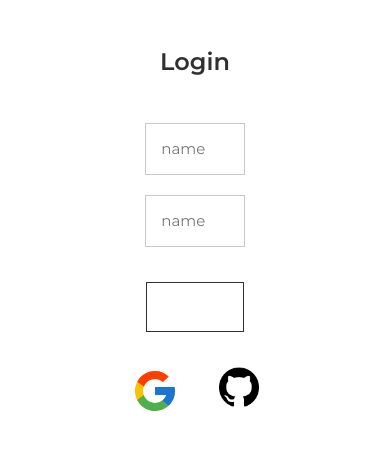
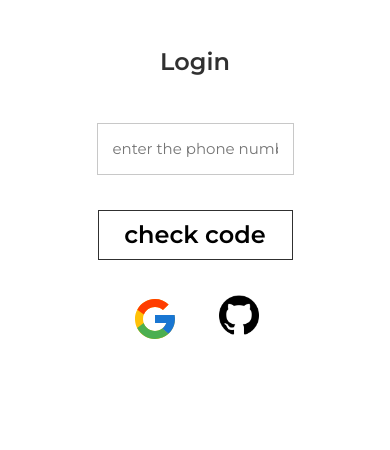
Before and after one commit to enkhjinss/grocery-store-reactjs-admin, a React (Create React App) app: page / in a window 390 px wide. Shown: the top 450 px of the page. Built offline with nearby package versions, Linux system fonts and the light colour scheme.

Commit message:
phone number authentication

```diff
--- a/package.json
+++ b/package.json
@@ -3,9 +3,6 @@
     "version": "0.1.0",
     "private": true,
     "dependencies": {
-    "@testing-library/jest-dom": "^5.16.4",
-    "@testing-library/react": "^12.1.4",
-    "@testing-library/user-event": "^13.5.0",
         "axios": "^0.26.1",
         "bootstrap": "^5.1.3",
         "express": "^4.17.3",
--- a/src/components/Button.js
+++ b/src/components/Button.js
@@ -1,7 +1,13 @@
-export const Button = ({ width, text, onClick, type}) => {
+export const Button = ({ width, text, onClick, type, id }) => {
     return (
-        <button onClick={onClick} type="submit" style={{ width: `${width}` }} className="longButton">
-        {text}
+        <button
+            onClick={onClick}
+            type="submit"
+            id={id}
+            style={{ width: `${width}` }}
+            className="longButton"
+        >
+            {text}
         </button>
     );
 };
--- a/src/components/Input.js
+++ b/src/components/Input.js
@@ -1,4 +1,4 @@
-export const Input = ({ width, onFun, type }) => {
+export const Input = ({ width, onFun, type, placeHolder }) => {
     const onChange = (e) => {
         onFun(e.target.value);
     };
@@ -7,7 +7,7 @@ export const Input = ({ width, onFun, type }) => {
             required
             onChange={onChange}
             type={type}
-            placeholder="name"
+            placeholder={placeHolder}
             style={{ width: `${width}` }}
             className="input"
         />
--- a/src/pages/Login.js
+++ b/src/pages/Login.js
@@ -4,22 +4,41 @@ import googleIcon from "../pictures/googleIcon.svg";
 import gitHubLogo from "../pictures/github-logo.png";
 import { User } from "../components/User";
 
-import { useContext } from "react";
+import "../styles/login.css";
+import "../styles/flex.css";
+
+import { useContext, useEffect, useRef, useState } from "react";
 
 import {
     GoogleAuthProvider,
     signInWithPopup,
     GithubAuthProvider,
+    RecaptchaVerifier,
+    signInWithPhoneNumber,
 } from "firebase/auth";
 import auth from "../firebase";
 import { UserContext } from "../components/userContext";
-auth.languageCode = "it";
+auth.languageCode = "mn";
 
 const providerGoogle = new GoogleAuthProvider();
 const providerGit = new GithubAuthProvider();
 
 export const Login = () => {
     const { setUser, user } = useContext(UserContext);
+    const [code, setCode] = useState("");
+
+    const recaptchaVerifier = useRef();
+    const confirmationResult = useRef();
+
+    useEffect(() => {
+        recaptchaVerifier.current = new RecaptchaVerifier(
+            "sign-in-button",
+            {
+                size: "invisible",
+            },
+            auth
+        );
+    }, []);
 
     const googleSignIn = async () => {
         try {
@@ -38,28 +57,46 @@ export const Login = () => {
             console.log(error.message);
         }
     };
+
+    const signInPhoneNumber = async () => {
+        try {
+            confirmationResult.current = await signInWithPhoneNumber(
+                auth,
+                `+976${code}`,
+                recaptchaVerifier.current
+            );
+        } catch (error) {
+            console.log(error.message);
+        }
+    };
+
     return (
         <>
             {user && <User />}
             {!user && (
-                <div
-                    className="flex column align-center"
-                    style={{ height: "100%", width: "100%" }}
-                >
-                    <h1 style={{ margin: "12% 0" }}>Login</h1>
-                    <Input width={"25%"} />
-                    <Input width={"25%"} />
-                    <Button width={"25%"} />
-                    <div style={{ display: "flex", marginTop: "35px" }}>
+                <div className="flex column align-center">
+                    <div id="sign-in-button"></div>
+                    <h1>Login</h1>
+                    <Input
+                        placeHolder="enter the phone number"
+                        width={"50%"}
+                        onFun={(value) => {
+                            setCode(value);
+                        }}
+                        type="number"
+                    />
+
+                    <Button
+                        width={"50%"}
+                        text="check code"
+                        onClick={signInPhoneNumber}
+                    />
+                    <div className="flex loginContainer">
                         <img src={googleIcon} onClick={googleSignIn} />
                         <img
                             src={gitHubLogo}
+                            className="signInGitHub"
                             onClick={gitHubSignUp}
-                            style={{
-                                height: "40px",
-                                width: "40px",
-                                marginLeft: "40px",
-                            }}
                         />
                     </div>
                 </div>
--- /dev/null
+++ b/src/styles/login.css
@@ -0,0 +1,16 @@
+main {
+    height: 100%;
+    width: 100%;
+}
+h1 {
+    margin: 12% 0;
+}
+
+.loginContainer {
+    margin-top: 35px;
+}
+.signInGitHub {
+    height: 40px;
+    width: 40px;
+    margin-left: 40px;
+}
```
Lines whose indentation alone changed are shown as unchanged.
